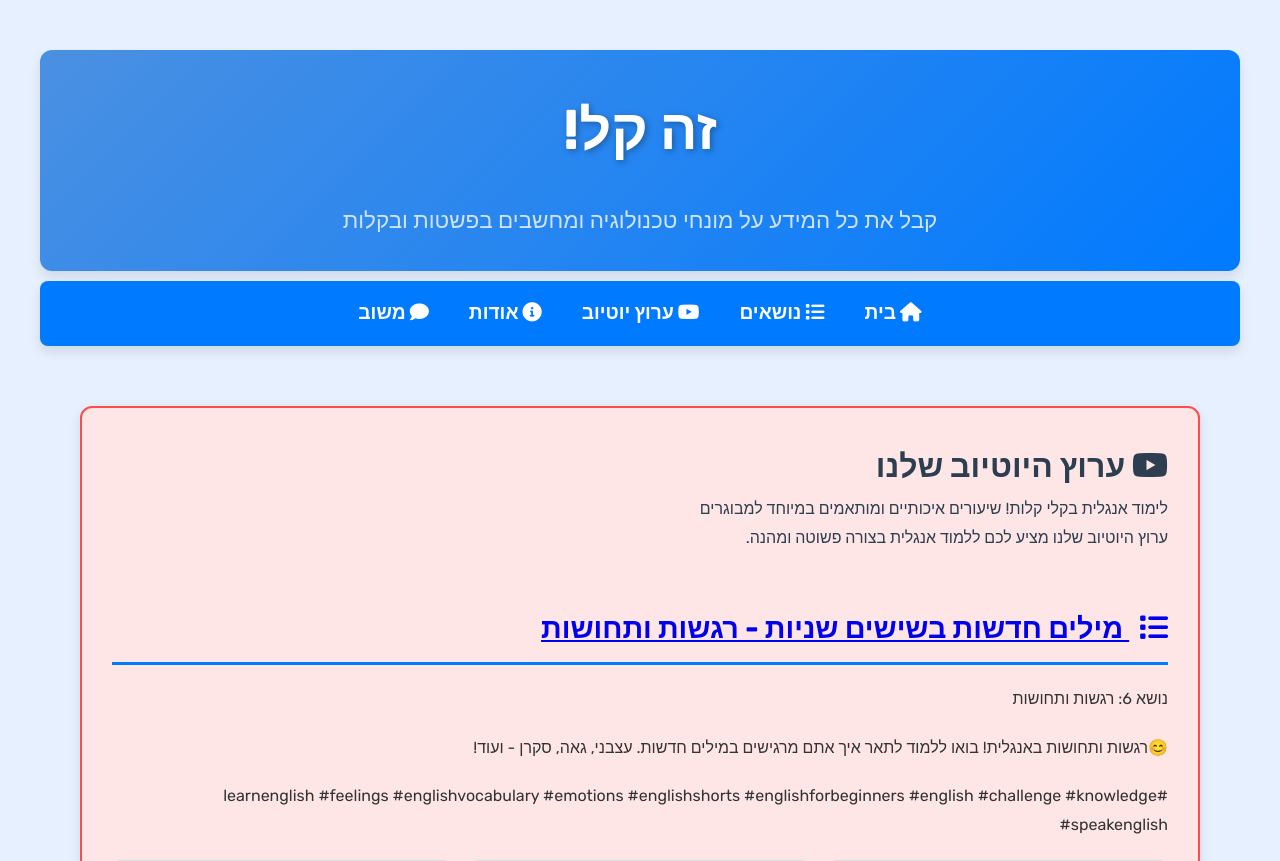
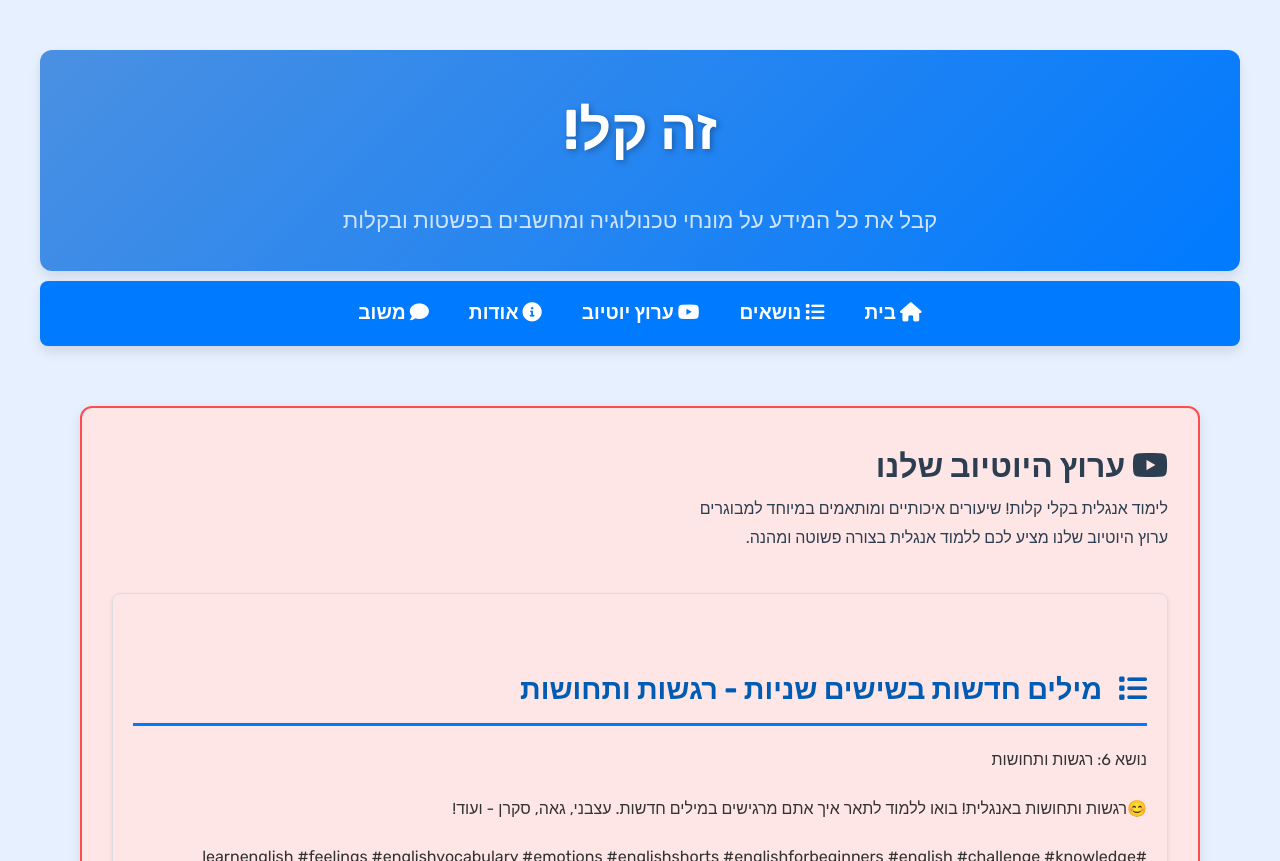
Before and after one commit to NHLOCAL/ZeKal, a Jekyll site: the page built from docs/youtube-channel.md, in a window 1280 px wide. Shown: the top 861 px of the page. Built offline with Jekyll 4.4.1, drawn with Linux system fonts in a browser that asks for light colours; grey boxes are pictures that could not be loaded.

Commit message:
עדכון עיצוב מחדש

```diff
--- a/docs/assets/css/style.css
+++ b/docs/assets/css/style.css
@@ -599,19 +599,18 @@
 }
 
 
-/* ... קוד CSS קיים ...*/
-
-
-/* style.css */
-
-/* ... קוד CSS קיים ... */
-
 .video-categories {
     margin-top: 40px;
 }
 
 .video-category {
     margin-bottom: 30px;
+    border: 1px solid #ddd; /* גבול דק סביב כל קטגוריה */
+    padding: 20px;      /* ריפוד פנימי */
+    border-radius: 8px;   /* פינות מעוגלות */
+    box-shadow: 0 2px 4px rgba(0,0,0,0.1); /* צל קל */
+    overflow: hidden; /* מונע גלישה של תוכן מחוץ לגבולות */
+
 }
 
 .video-category h3 {
@@ -622,6 +621,11 @@
     font-size: 1.8em;
 }
 
+.video-category h3 a {
+    text-decoration: none; /* מסיר את הקו התחתון מהקישור */
+    color: inherit;       /* יורש את הצבע מהכותרת */
+}
+
 .video-category p {
     margin-bottom: 20px;
     color: #333;
@@ -629,13 +633,13 @@
 
 .video-grid {
     display: grid;
-    grid-template-columns: repeat(auto-fit, minmax(300px, 1fr));
+    grid-template-columns: repeat(auto-fit, minmax(300px, 1fr)); /* רספונסיבי - מתאים את מספר העמודות לפי גודל המסך */
     gap: 20px;
 }
 
 .video-item {
     display: flex;
-    flex-direction: column;
+    flex-direction: column; /* מאפשר לפרטי הסרטון להופיע מתחת לתמונה */
     border: 1px solid #ddd;
     border-radius: 8px;
     overflow: hidden;
@@ -648,14 +652,14 @@
     box-shadow: 0 4px 8px rgba(0,0,0,0.2);
 }
 
+.video-preview {
+    position: relative;
+    padding-top: 56.25%; /* שומר על יחס גובה-רוחב של 16:9 */
+    overflow: hidden;
+    background-size: cover;
+    background-position: center;
+    cursor: pointer;
 
-.video-preview {
-    position: relative; /* Needed for absolute positioning of the play icon */
-    padding-top: 56.25%; /* Maintain aspect ratio 16:9 */
-    overflow: hidden;
-    background-size: cover; /* Cover the entire container */
-    background-position: center; /* Center the image */
-    cursor: pointer; /* Indicate clickable */
 }
 
 /* Play icon on thumbnail */
@@ -674,14 +678,13 @@
 
 .video-details {
     padding: 15px;
-    flex-grow: 1;
+    flex-grow: 1; /* מאפשר לפרטי הסרטון למלא את המיכל */
 }
-
 
 .video-details h4 {
     margin-bottom: 5px;
     font-size: 1.2em;
-    color: #2c3e50; /* צבע טקסט כהה יותר */
+    color: #2c3e50;
 }
 
 .video-details p {
@@ -692,8 +695,9 @@
 
 .download-buttons {
     display: flex;
-    justify-content: space-between;
-    margin-top: 10px;
+    justify-content: space-between; /* מרחק בין כפתורי ההורדה */
+    margin-top: auto; /* דוחף את הכפתורים לתחתית */
+
 }
 
 .button.download-button {
@@ -728,13 +732,18 @@
 
 /* Media query for smaller screens */
 @media (max-width: 768px) {
+    .video-grid {
+        grid-template-columns: 1fr; /*  פריטים בשורה אחת */
+    }
+
     .download-buttons {
-        flex-direction: column; /* Stack buttons vertically */
-        align-items: flex-start;  /* Align to the left */
+        flex-direction: column;
+        align-items: flex-start;
     }
     .button.download-button {
-        margin-bottom: 5px;  /* Add some space between buttons */
-        width: 100%;        /* Make buttons full width */
-        justify-content: center; /* center text and icon */
+        margin-bottom: 5px;
+        width: 100%;
+        justify-content: center; /* מרכז את הטקסט והאייקון */
     }
+
 }
```
